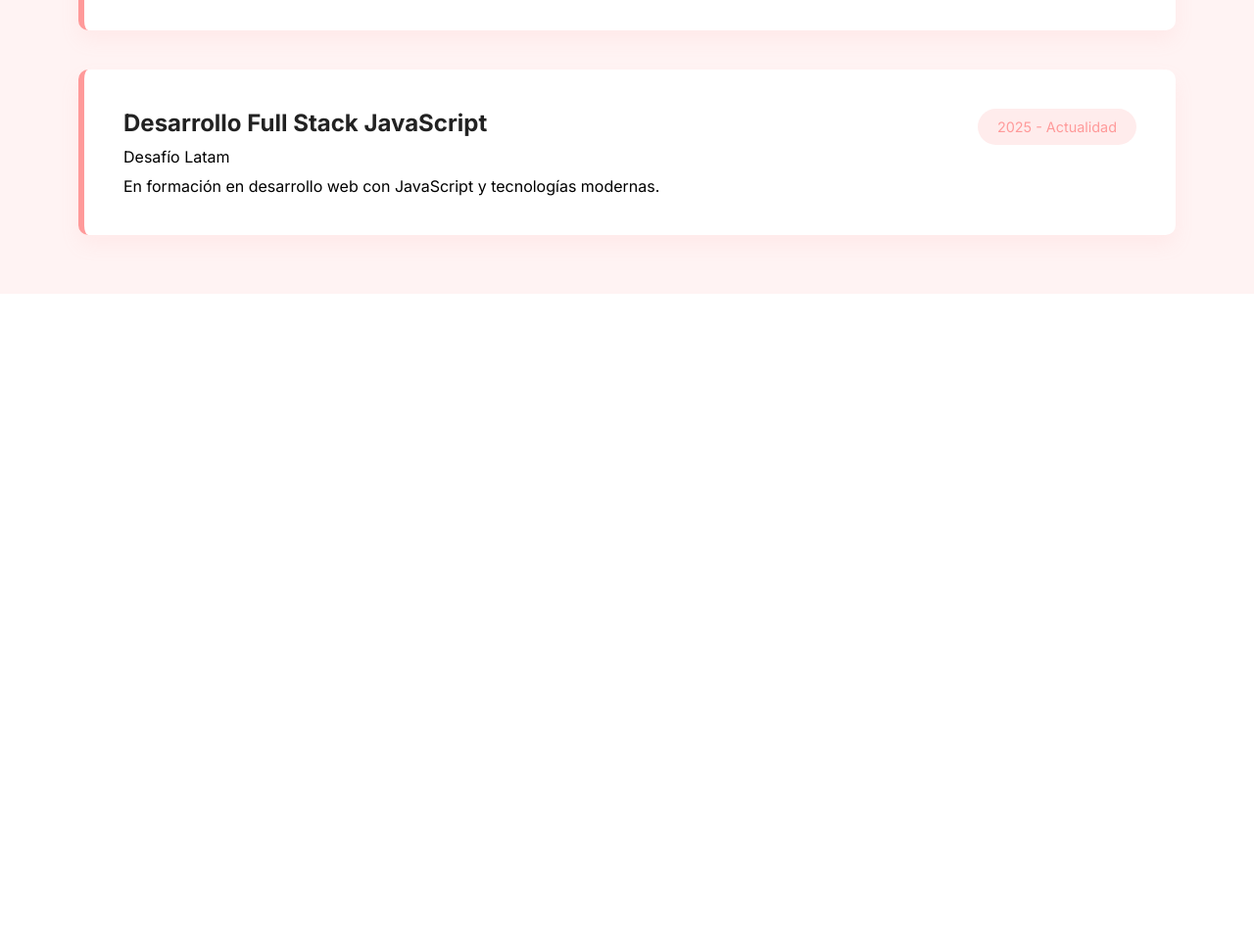
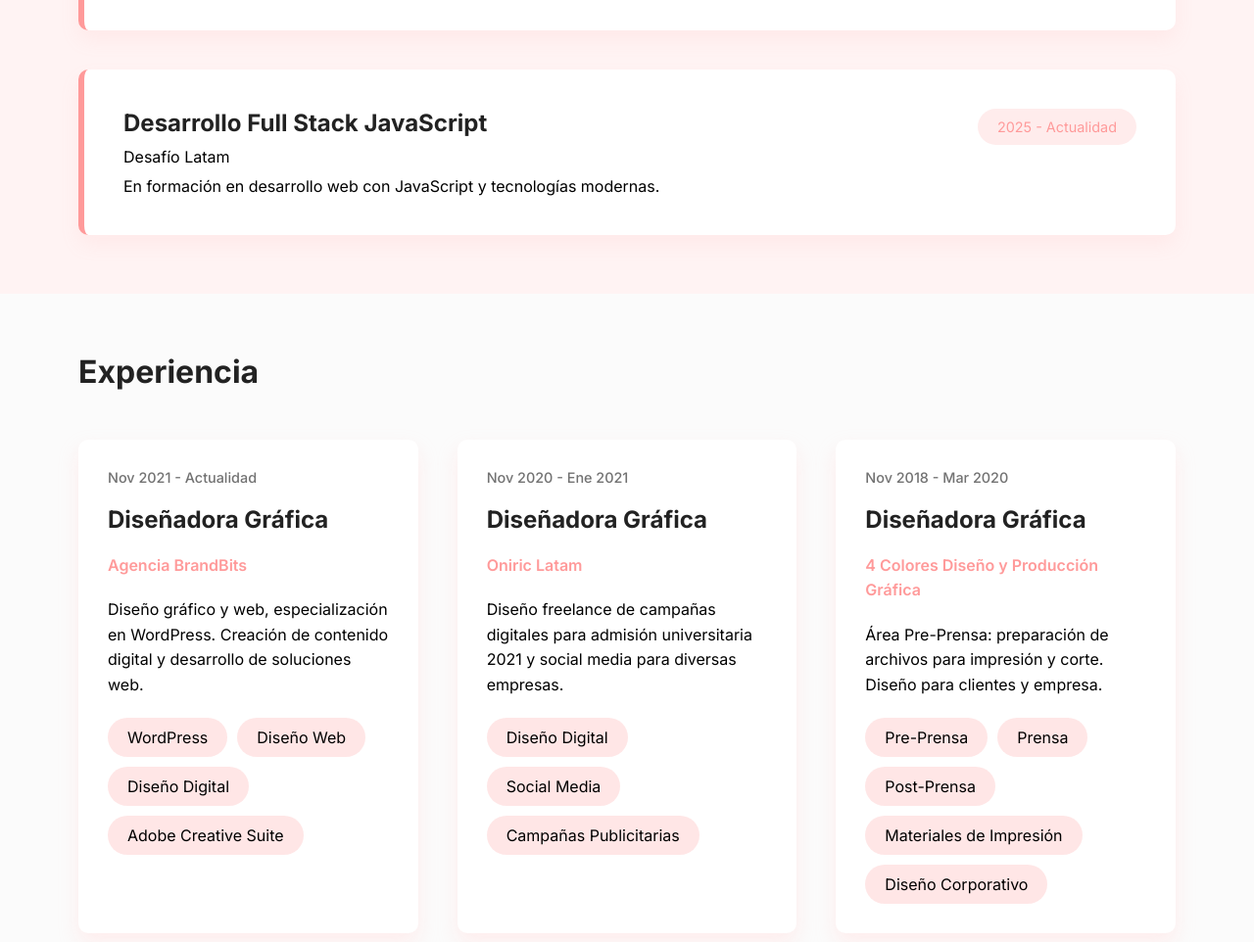
Before and after one commit to tamarariveram/Prueba-desarrollo-de-portafolio-G108, a plain HTML site: page index.html in a window 1280 px wide. Shown: the part 960-1922 px from the top of the page at 98% size. Before the commit the page ends 1260 px from the top, so only its background shows below. Drawn offline with Linux system fonts and the light colour scheme.

Commit message:
Desarrollo de sección experiencia

```diff
--- a/assets/css/css.css
+++ b/assets/css/css.css
@@ -119,7 +119,7 @@ h1 {
   flex-direction: column;
   gap: 40px;
 }
-h2{
+h2 {
   font-size: 2em;
   color: oklch(0.25 0 0);
   margin-bottom: 20px;
@@ -133,20 +133,62 @@ h2{
   border-left: 6px solid rgb(255, 154, 154);
   box-shadow: 0 10px 20px rgba(255, 154, 154, 0.1);
 }
-.information-ed{
+.information-ed {
   display: flex;
   flex-direction: column;
   gap: 10px;
 }
-h3{
+h3 {
   font-size: 1.5em;
   color: oklch(0.25 0 0);
 }
-.date-ed p{
-    display: inline-block;
+.date-ed p {
   background-color: rgb(255, 236, 236);
   color: rgb(255, 154, 154);
   font-size: 0.9em;
   padding: 10px 20px;
   border-radius: 20px;
 }
+#experiencia{
+    background-color: oklch(97.015% 0.00011 271.152 / 0.429);
+}
+.grid{
+  display: grid;
+  grid-template-columns: 3fr 3fr 3fr;
+  gap: 40px;
+  margin-top: 50px;
+}
+.grid-box {
+  background-color: white;
+  padding: 30px;
+  border-radius: 10px;
+  box-shadow: 0 10px 20px rgba(255, 234, 234, 0.799);
+  display: flex;
+  flex-direction: column;
+  gap: 20px;
+}
+.date-ex{
+  font-size: 0.9em;
+  font-weight: 500;
+  color: oklch(55.208% 0.00006 271.152);
+}
+#experiencia p{
+  font-size: 1em;
+  line-height: 1.6em;
+}
+.name-job{
+  font-size: 1.2em;
+  font-weight: 600;
+  color:rgb(255, 154, 154);
+}
+.flex-skills{
+    display: flex;
+    gap: 10px;
+    flex-wrap: wrap;
+}
+.skill{
+    display: inline-block;
+  background-color: oklch(94.298% 0.02856 17.464 / 0.935);
+  padding: 10px 20px;
+  border-radius: 200px;
+}
--- a/index.html
+++ b/index.html
@@ -19,6 +19,7 @@
   </head>
   <body>
     <main>
+      <!-- Header - Menú de navegación -->
       <header class="flex-header">
         <img src="./assets/img/favicon.ico" alt="Favicon de flor del sitio" />
         <div class="flex-menu">
@@ -38,6 +39,7 @@
           <a href="#portafolio">Ver portafolio</a>
         </button>
       </header>
+      <!-- Sección de Introducción -->
       <section id="introduction" class="flex">
         <div class="colum1">
           <p class="preview-title">Bienvenido a mi CV</p>
@@ -68,13 +70,17 @@
           />
         </div>
       </section>
+      <!-- Sección de Educación -->
       <section id="educación" class="flex flex-education">
         <h2>Educación</h2>
         <div class="box">
           <div class="information-ed">
             <h3>Diseño Gráfico</h3>
             <p>Duoc UC</p>
-            <p>Egresada con conocimientos en diseño digital, corporativo y materiales de impresión.</p>
+            <p>
+              Egresada con conocimientos en diseño digital, corporativo y
+              materiales de impresión.
+            </p>
           </div>
           <div class="date-ed"><p>2015 - 2018</p></div>
         </div>
@@ -82,11 +88,55 @@
           <div class="information-ed">
             <h3>Desarrollo Full Stack JavaScript</h3>
             <p>Desafío Latam</p>
-            <p>En formación en desarrollo web con JavaScript y tecnologías modernas.</p>
+            <p>
+              En formación en desarrollo web con JavaScript y tecnologías
+              modernas.
+            </p>
           </div>
           <div class="date-ed"><p>2025 - Actualidad</p></div>
         </div>
       </section>
+      <!-- Sección de Experiencia -->
+      <section id="experiencia">
+        <h2>Experiencia</h2>
+        <div class="grid">
+          <div class="grid-box">
+            <h4 class="date-ex">Nov 2021 - Actualidad</h4>
+            <h3>Diseñadora Gráfica</h3>
+            <p class="name-job">Agencia BrandBits</p>
+            <p>Diseño gráfico y web, especialización en WordPress. Creación de contenido digital y desarrollo de soluciones web.</p>
+            <div class="flex-skills">
+              <span class="skill">WordPress</span>
+              <span class="skill">Diseño Web</span>
+              <span class="skill">Diseño Digital</span>
+              <span class="skill">Adobe Creative Suite</span>
+            </div>
+          </div>
+          <div class="grid-box">
+            <h4 class="date-ex">Nov 2020 - Ene 2021</h4>
+            <h3>Diseñadora Gráfica</h3>
+            <p class="name-job">Oniric Latam</p>
+            <p>Diseño freelance de campañas digitales para admisión universitaria 2021 y social media para diversas empresas.</p>
+            <div class="flex-skills">
+              <span class="skill">Diseño Digital</span>
+              <span class="skill">Social Media</span>
+              <span class="skill">Campañas Publicitarias</span>
+            </div>
+          </div>
+          <div class="grid-box">
+            <h4 class="date-ex">Nov 2018 - Mar 2020</h4>
+            <h3>Diseñadora Gráfica</h3>
+            <p class="name-job">4 Colores Diseño y Producción Gráfica</p>
+            <p>Área Pre-Prensa: preparación de archivos para impresión y corte. Diseño para clientes y empresa.</p>
+            <div class="flex-skills">
+              <span class="skill">Pre-Prensa</span>
+              <span class="skill">Prensa</span>
+              <span class="skill">Post-Prensa</span>
+              <span class="skill">Materiales de Impresión</span>
+              <span class="skill">Diseño Corporativo</span>
+            </div>
+          </div>
+        </div>
     </main>
   </body>
 </html>
```
Also changed, not shown: 2 other files. Lines whose indentation alone changed are shown as unchanged.
